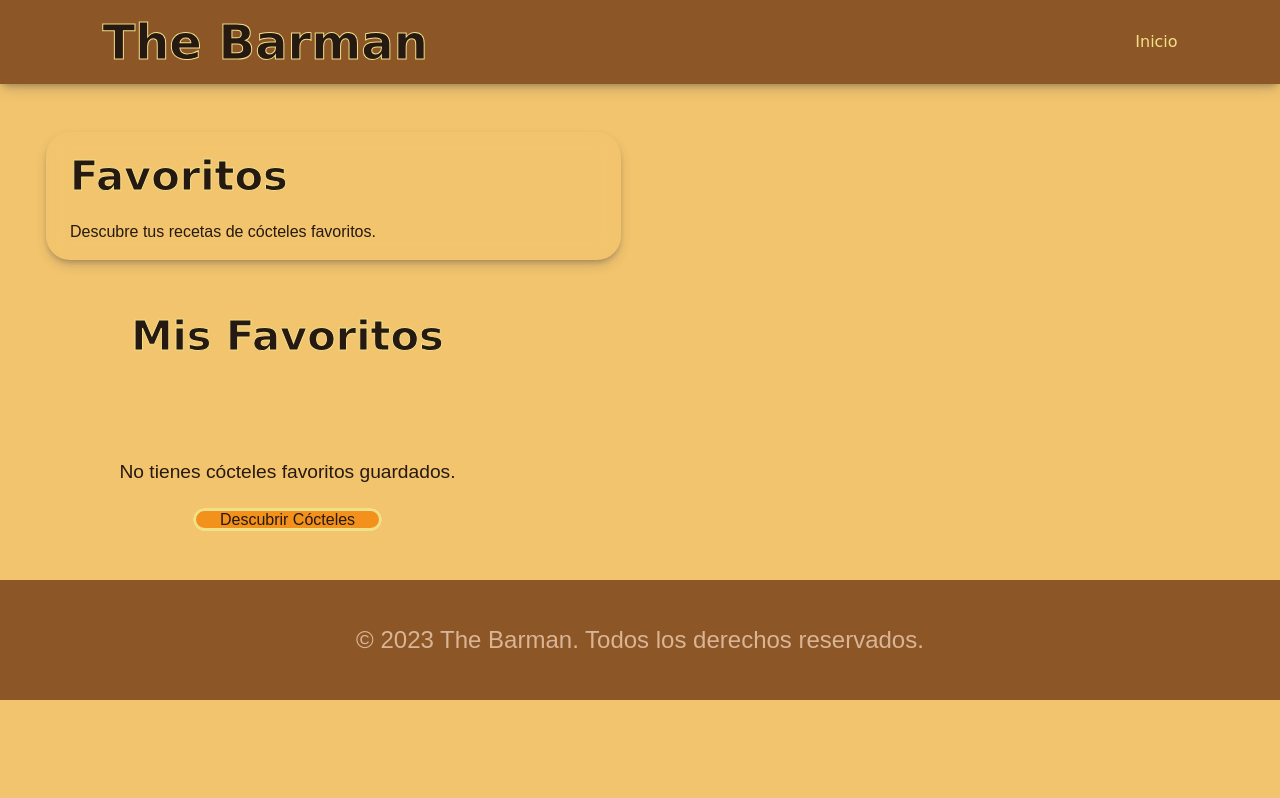
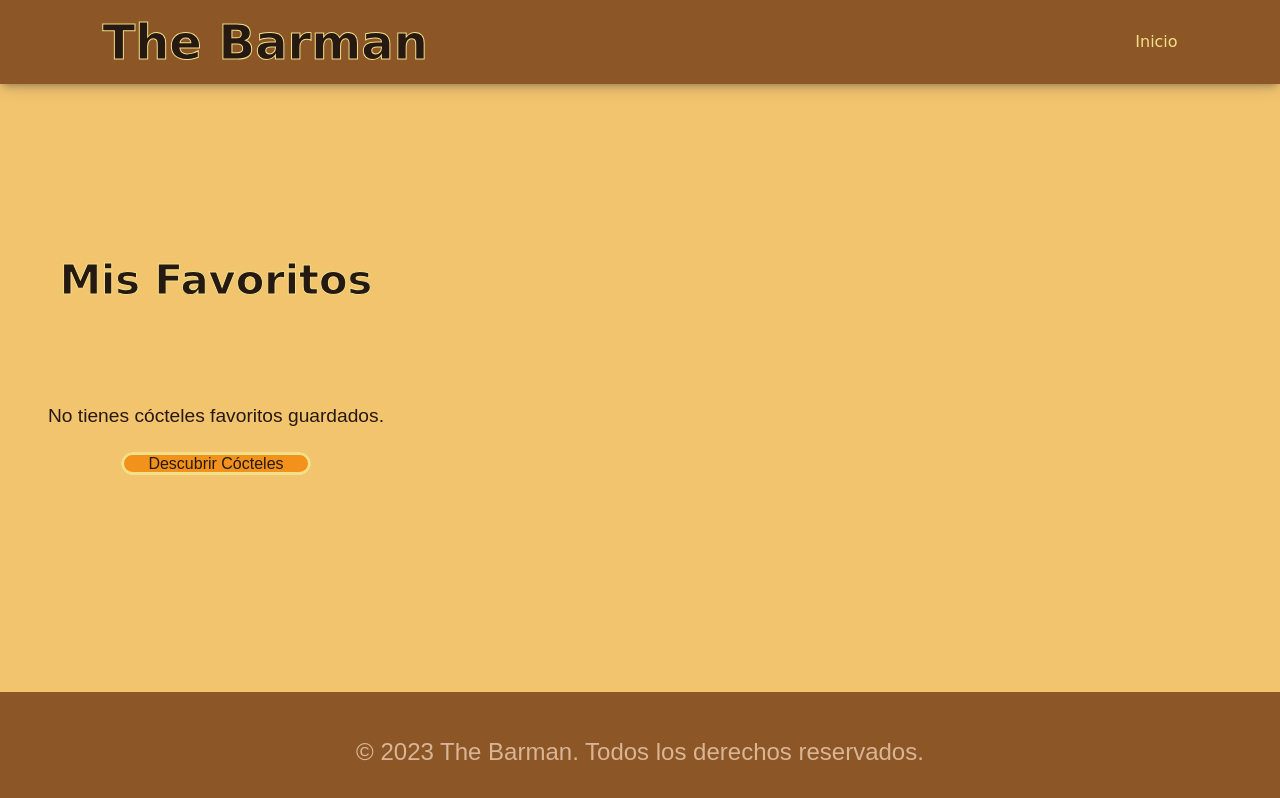
Before and after one commit to Yisus550/the-barman, a plain HTML site: page favorites.html in a window 1280 px wide. Drawn offline with Linux system fonts and the light colour scheme; a web font is replaced by a local one.

Commit message:
feat: Remove call-to-action section from favorites page and adjust styles

```diff
--- a/favorites.html
+++ b/favorites.html
@@ -18,12 +18,6 @@
     </nav>
 
     <main>
-      <div class="call-action-section">
-        <article class="call-action">
-          <h2>Favoritos</h2>
-          <p>Descubre tus recetas de cócteles favoritos.</p>
-        </article>
-      </div>
       <section class="favorites-section">
         <h2>Mis Favoritos</h2>
         <div class="favorites-container">
--- a/sass/_favorites-section.scss
+++ b/sass/_favorites-section.scss
@@ -1,5 +1,6 @@
 .favorites-section {
   width: 100%;
+  min-height: max(300px, 76dvh);
   padding: padding(regular);
   display: grid;
   place-content: center;
```
Also changed, not shown: sass/main.css, 1 other file.
